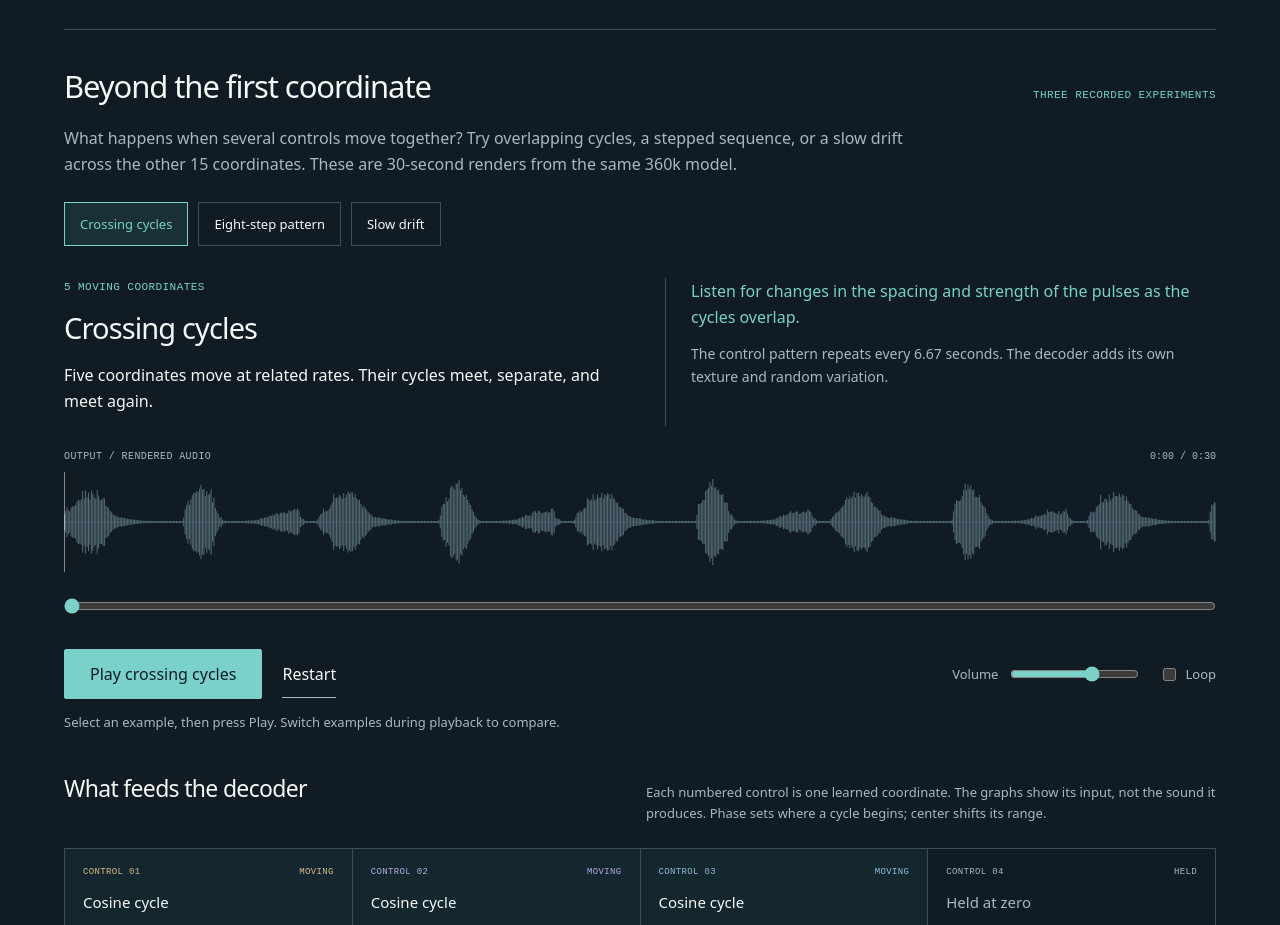
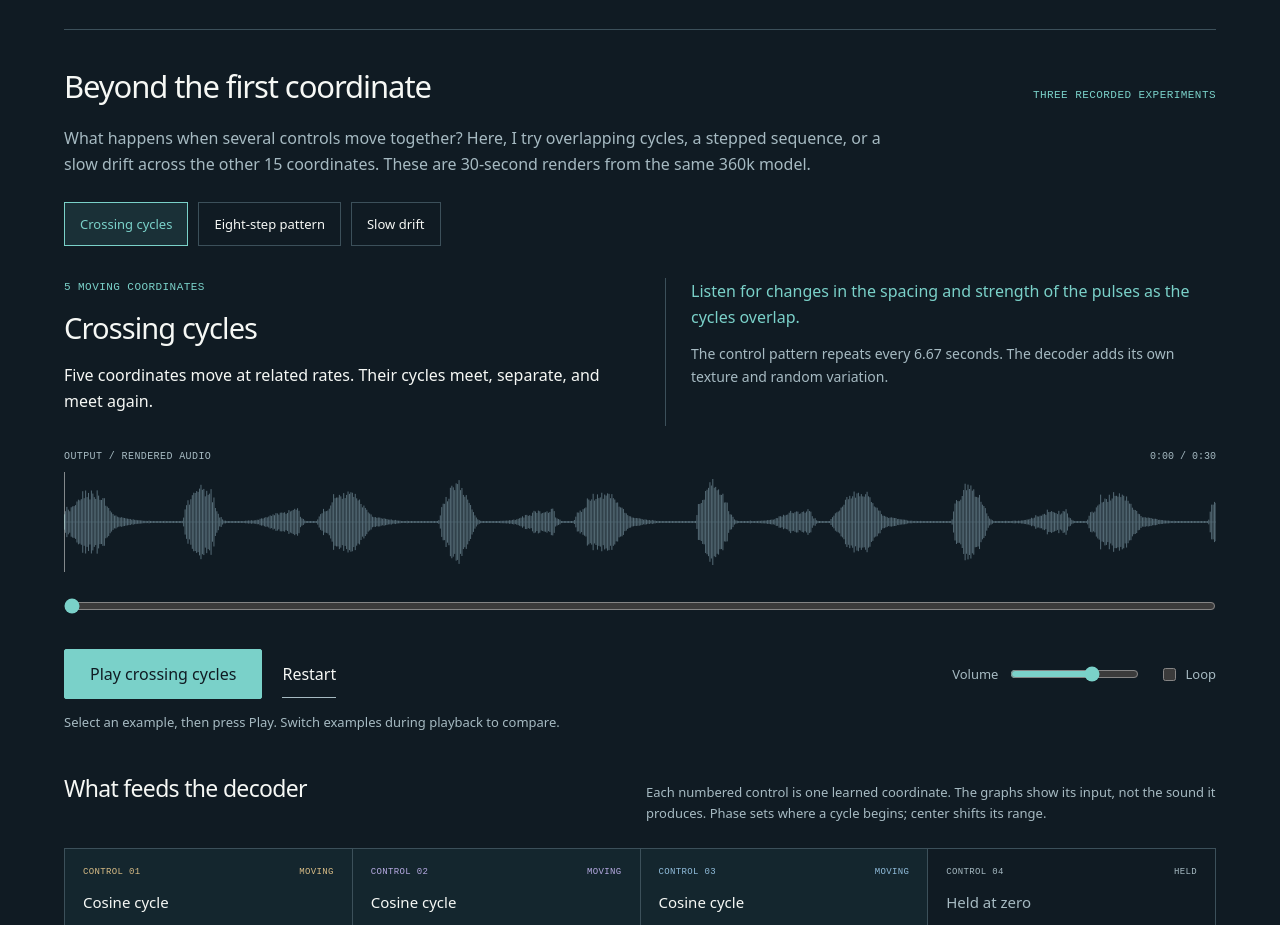
Before and after one commit to bo-bowen-he/maladaptive-daydream, a plain HTML site: page dist/rave/index.html in a window 1280 px wide. Shown: the part 2380-3305 px from the top of the page. Drawn offline with Linux system fonts and the light colour scheme.

Commit message:
Use first person in RAVE experiment introduction

```diff
--- a/dist/rave/index.html
+++ b/dist/rave/index.html
@@ -53,7 +53,7 @@
     </section>
     <section class="wildcards" aria-labelledby="wildcards-title">
       <div class="section-head"><h2 id="wildcards-title">Beyond the first coordinate</h2><span class="label">THREE RECORDED EXPERIMENTS</span></div>
-      <p class="muted wildcard-intro">What happens when several controls move together? Try overlapping cycles, a stepped sequence, or a slow drift across the other 15 coordinates. These are 30-second renders from the same 360k model.</p>
+      <p class="muted wildcard-intro">What happens when several controls move together? Here, I try overlapping cycles, a stepped sequence, or a slow drift across the other 15 coordinates. These are 30-second renders from the same 360k model.</p>
       <div class="compare-buttons" role="group" aria-label="Multi-coordinate experiments">
         <button data-wildcard="wildcard_crossing" class="selected" aria-pressed="true">Crossing cycles</button>
         <button data-wildcard="wildcard_steps" aria-pressed="false">Eight-step pattern</button>
```
